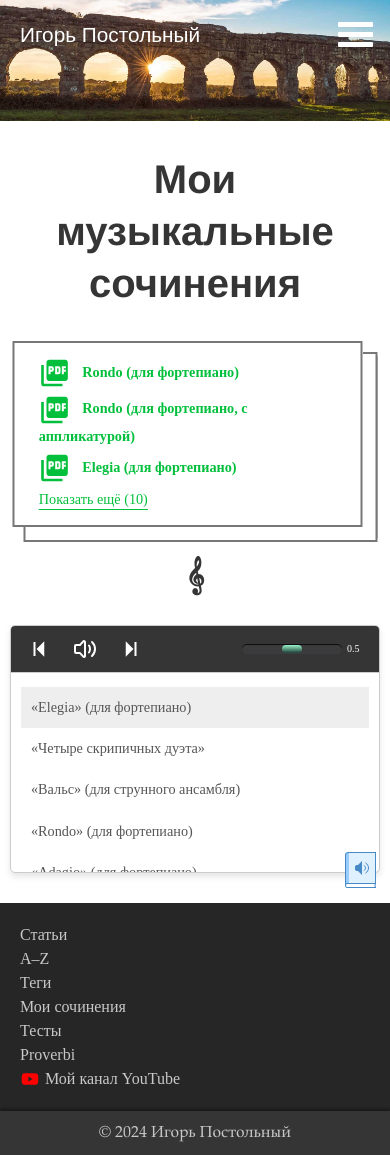
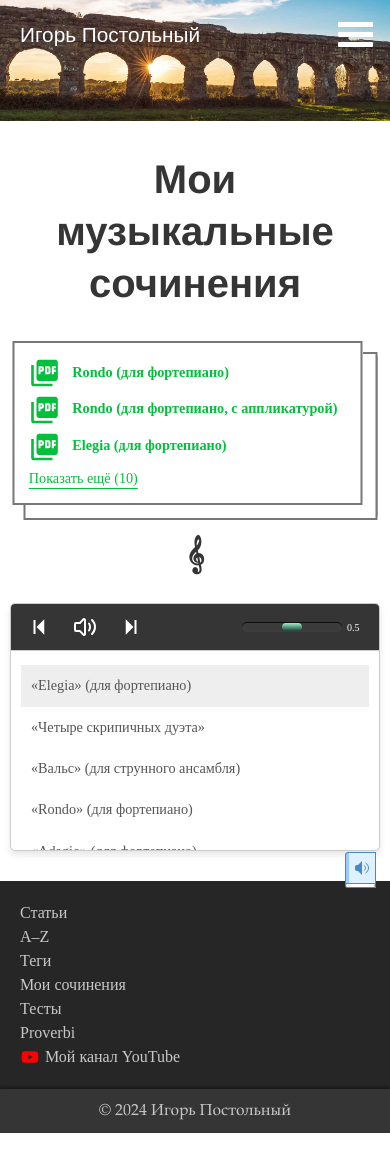
Before and after one commit to postolny/postolny.github.io, a Jekyll site: the page built from _pages/musica.html, in a window 390 px wide. Built offline with Jekyll 4.4.1, drawn with Linux system fonts in a browser that asks for light colours; after the commit the page ends 1133 px from its top, so only the background shows below that.

Commit message:
Add files via upload

```diff
--- a/_sass/tale/_layout.scss
+++ b/_sass/tale/_layout.scss
@@ -938,8 +938,11 @@ body.playing {
     > div {
       font-size: 0.89rem;
     }
-    li:not(:last-child) {
-      padding-bottom: 0.3rem;
+    ul {
+      padding: 0;
+    }
+    #showMoreLink {
+      margin: 0;
     }
   }
   #playlist {
```
